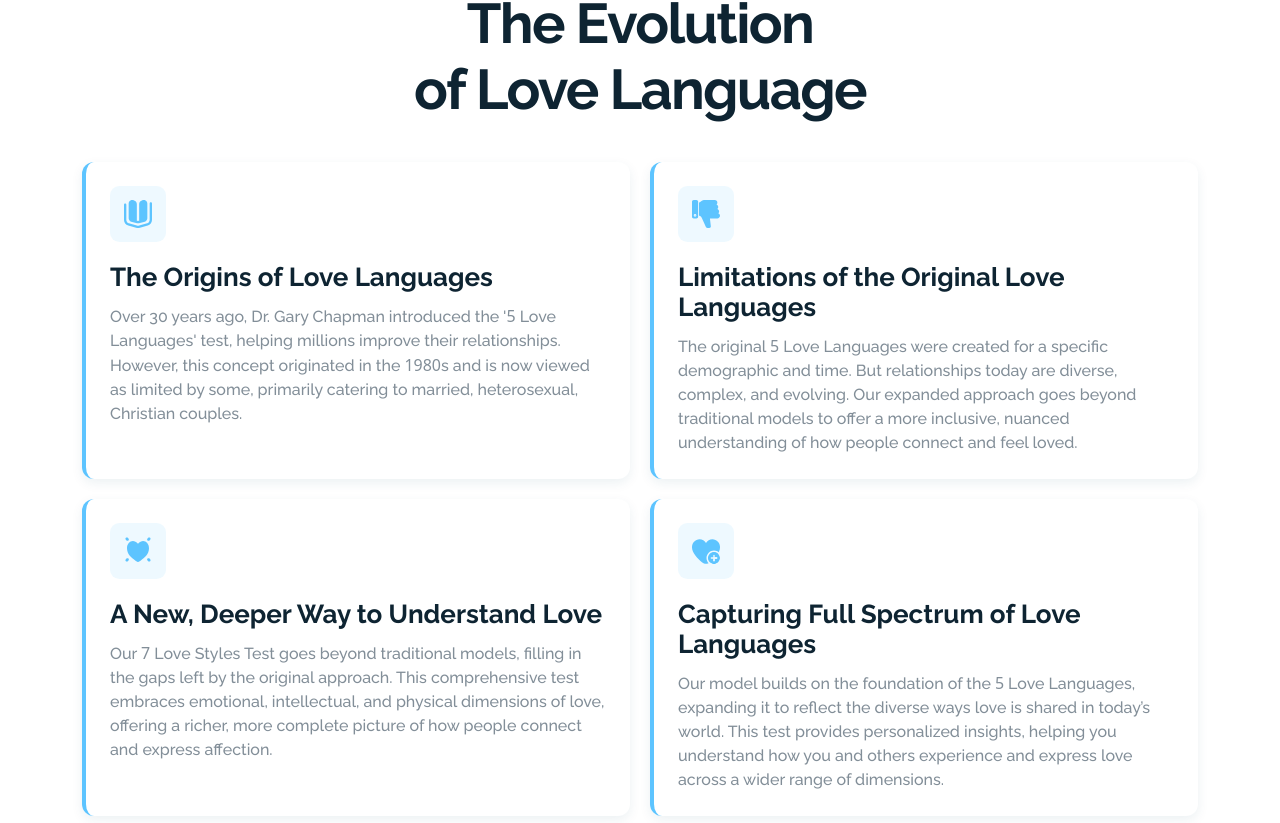
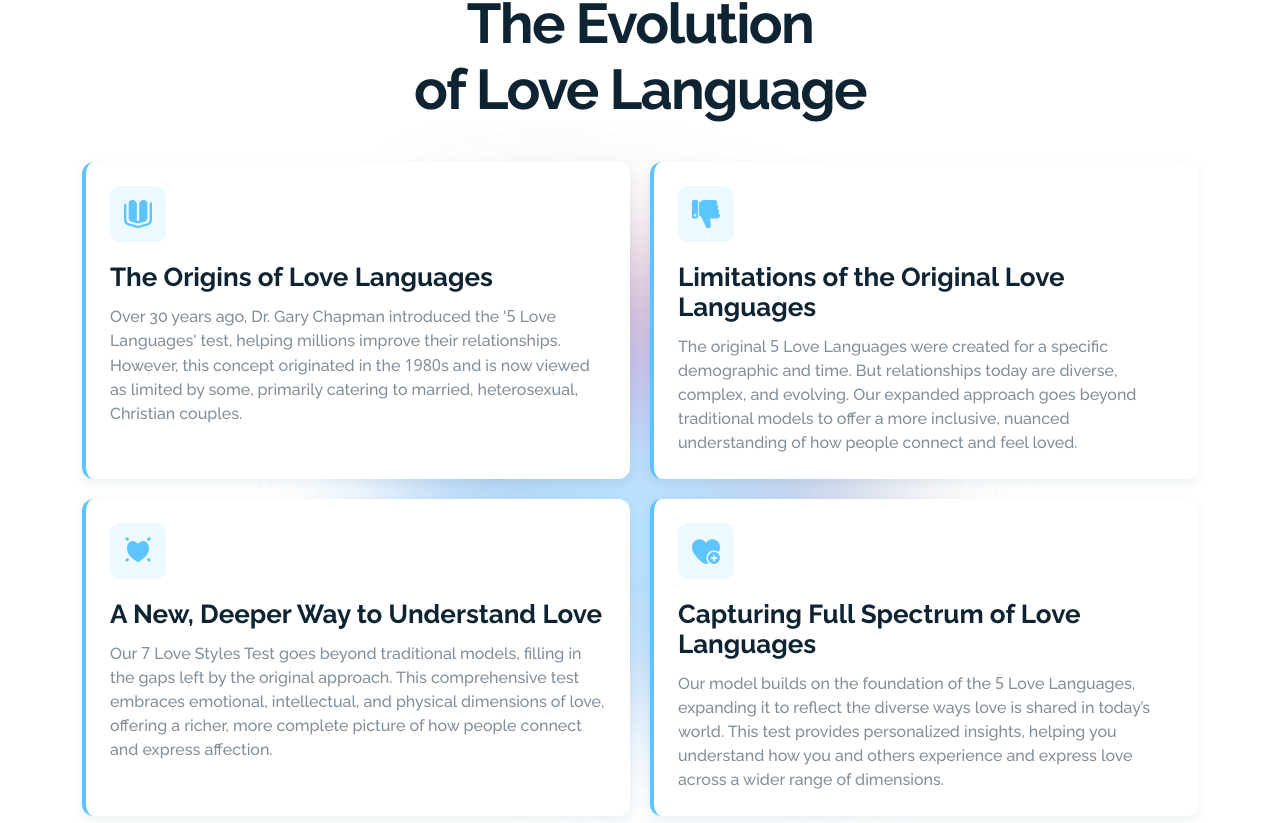
Before and after one commit to AngelaZafirovska/love-language-next.js-tailwindcss, a Next.js app: page / in a window 1280 px wide. Shown: the part 937-1760 px from the top of the page. Built offline with nearby package versions, Linux system fonts and the light colour scheme.

Commit message:
Landing Page Evolution Section Background Light Effect z-indexing issue solved.

```diff
--- a/src/app/page.tsx
+++ b/src/app/page.tsx
@@ -117,7 +117,7 @@
       </div>
       <div className="evolution-section relative w-full m-0 p-0 bg-white px-[16px] md:py-[80px] md:px-[82px] mb-[60px] md:mb-[0px]">
         {/* Background Image Layer */}
-        <div className="absolute inset-0 flex justify-center items-center -z-10">
+        <div className="absolute inset-0 flex justify-center items-center z-10">
           <Image
             src="/images/evolution-desktop.svg"
             alt="Desktop Gradient"
@@ -133,16 +133,16 @@
           The Evolution <br />of Love Language
         </label>
 
-        <div className="relative grid grid-cols-1 md:grid-cols-2 gap-3 md:gap-5 z-10">
+        <div className="relative grid grid-cols-1 md:grid-cols-2 gap-3 md:gap-5 z-20">
           <Image
             src="/images/evolution-mobile-1.svg"
             alt="Evolution Mobile 1"
             width={228}
             height={428}
-            className="opacity-90 block md:hidden absolute right-[-16px] -z-10"
+            className="opacity-90 block md:hidden absolute right-[-16px] z-10"
             style={{ top: 'calc(25% - 212px)' }}
           />
-          <div className="box-content p-5 md:p-6 bg-white border-l-4 border-[#5DC4FF] shadow-[0px_4px_12px_rgba(0,_80,_105,_0.08)] rounded-[12px]">
+          <div className="box-content p-5 md:p-6 bg-white border-l-4 border-[#5DC4FF] shadow-[0px_4px_12px_rgba(0,_80,_105,_0.08)] rounded-[12px] z-20">
             <Image
               src="/images/origin.svg"
               alt="Heart Icon"
@@ -150,14 +150,14 @@
               height={56}
               className="w-[48px] h-[48px] md:w-[56px] md:h-[56px] mb-[12px] md:mb-[20px]"
             />
-            <label className="block font-raleway font-bold text-[#0E2432] text-[22px] md:text-[26px] leading-[26px] md:leading-[30px] mb-[12px] z-10">
+            <label className="block font-raleway font-bold text-[#0E2432] text-[22px] md:text-[26px] leading-[26px] md:leading-[30px] mb-[12px]">
               The Origins of Love Languages
             </label>
-            <label className="block font-raleway font-medium text-[#828E98] text-[14px] md:text-[16px] leading-[20px] md:leading-[24px] z-10">
+            <label className="block font-raleway font-medium text-[#828E98] text-[14px] md:text-[16px] leading-[20px] md:leading-[24px]">
               Over 30 years ago, Dr. Gary Chapman introduced the &apos;<span className="font-sans">5</span> Love Languages&apos; test, helping millions improve their relationships. However, this concept originated in the <span className="font-sans">1980</span>s and is now viewed as limited by some, primarily catering to married, heterosexual, Christian couples.
             </label>
           </div>
-          <div className="box-content p-5 md:p-6 bg-white border-l-4 border-[#5DC4FF] shadow-[0px_4px_12px_rgba(0,_80,_105,_0.08)] rounded-[12px]">
+          <div className="box-content p-5 md:p-6 bg-white border-l-4 border-[#5DC4FF] shadow-[0px_4px_12px_rgba(0,_80,_105,_0.08)] rounded-[12px] z-20">
             <Image
               src="/images/limitation.svg"
               alt="Heart Icon"
@@ -165,10 +165,10 @@
               height={56}
               className="w-[48px] h-[48px] md:w-[56px] md:h-[56px] mb-[12px] md:mb-[20px]"
             />
-            <label className="block font-raleway font-bold text-[#0E2432] text-[22px] md:text-[26px] leading-[26px] md:leading-[30px] mb-[12px] z-10">
+            <label className="block font-raleway font-bold text-[#0E2432] text-[22px] md:text-[26px] leading-[26px] md:leading-[30px] mb-[12px]">
               Limitations of the Original Love Languages
             </label>
-            <label className="block font-raleway font-medium text-[#828E98] text-[14px] md:text-[16px] leading-[20px] md:leading-[24px] z-10">
+            <label className="block font-raleway font-medium text-[#828E98] text-[14px] md:text-[16px] leading-[20px] md:leading-[24px]">
               The original <span className="font-sans">5</span> Love Languages were created for a specific demographic and time. But relationships today are diverse, complex, and evolving. Our expanded approach goes beyond traditional models to offer a more inclusive, nuanced understanding of how people connect and feel loved.
             </label>
           </div>
@@ -177,10 +177,10 @@
             alt="Evolution Mobile 2"
             width={269}
             height={414}
-            className="opacity-90 block md:hidden absolute left-[-16px] -z-10"
+            className="opacity-90 block md:hidden absolute left-[-16px] z-10"
             style={{ top: 'calc(75% - 208px)' }}
           />
-          <div className="box-content p-5 md:p-6 bg-white border-l-4 border-[#5DC4FF] shadow-[0px_4px_12px_rgba(0,_80,_105,_0.08)] rounded-[12px]">
+          <div className="box-content p-5 md:p-6 bg-white border-l-4 border-[#5DC4FF] shadow-[0px_4px_12px_rgba(0,_80,_105,_0.08)] rounded-[12px] z-20">
             <Image
               src="/images/love.svg"
               alt="Heart Icon"
@@ -188,14 +188,14 @@
               height={56}
               className="w-[48px] h-[48px] md:w-[56px] md:h-[56px] mb-[12px] md:mb-[20px]"
             />
-            <label className="block font-raleway font-bold text-[#0E2432] text-[22px] md:text-[26px] leading-[26px] md:leading-[30px] mb-[12px] z-10">
+            <label className="block font-raleway font-bold text-[#0E2432] text-[22px] md:text-[26px] leading-[26px] md:leading-[30px] mb-[12px]">
               A New, Deeper Way to Understand Love
             </label>
-            <label className="block font-raleway font-medium text-[#828E98] text-[14px] md:text-[16px] leading-[20px] md:leading-[24px] z-10">
+            <label className="block font-raleway font-medium text-[#828E98] text-[14px] md:text-[16px] leading-[20px] md:leading-[24px]">
               Our <span className="font-sans">7</span> Love Styles Test goes beyond traditional models, filling in the gaps left by the original approach. This comprehensive test embraces emotional, intellectual, and physical dimensions of love, offering a richer, more complete picture of how people connect and express affection.
             </label>
           </div>
-          <div className="box-content p-5 md:p-6 bg-white border-l-4 border-[#5DC4FF] shadow-[0px_4px_12px_rgba(0,_80,_105,_0.08)] rounded-[12px]">
+          <div className="box-content p-5 md:p-6 bg-white border-l-4 border-[#5DC4FF] shadow-[0px_4px_12px_rgba(0,_80,_105,_0.08)] rounded-[12px] z-20">
             <Image
               src="/images/spectrum.svg"
               alt="Heart Icon"
```
